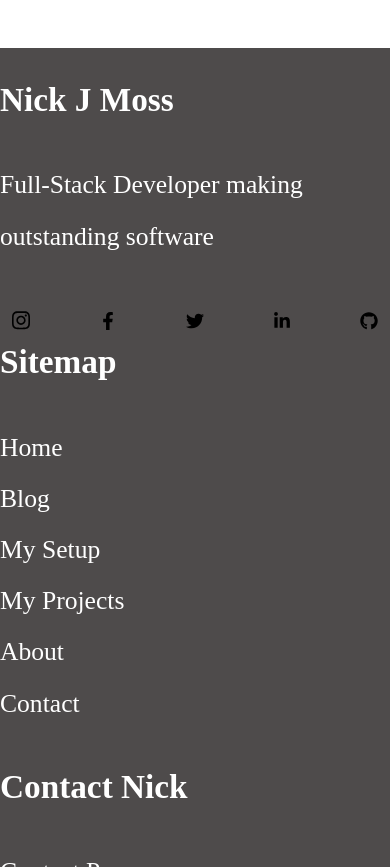
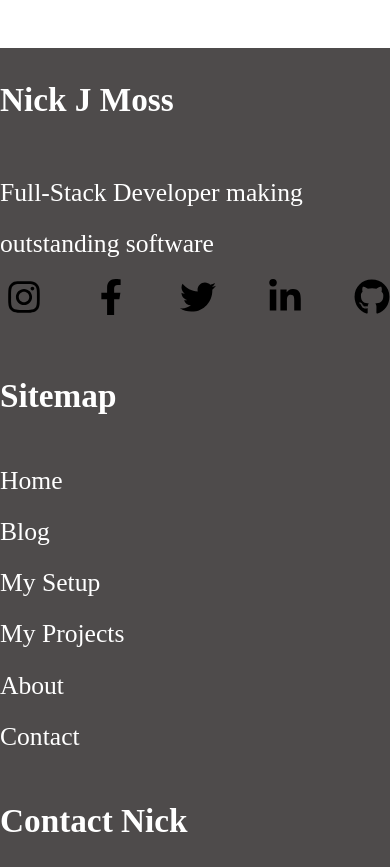
Before and after one commit to nickjmoss/my_blog, a website: page index.html in a window 390 px wide. Shown: the part 7897-8764 px from the top of the page. Drawn offline with Linux system fonts and the light colour scheme; a web font is replaced by a local one.

Commit message:
learned JS things

```diff
--- a/index.html
+++ b/index.html
@@ -174,7 +174,7 @@
                         <svg xmlns="http://www.w3.org/2000/svg"
                         viewBox="0 0 448 512"
                         width="18"
-                        heigh="18">
+                        height="18">
                             <radialGradient id="rg" r="150%" cx="30%" cy="107%">
                                 <stop stop-color="#fdf497" offset="0" />
                                 <stop stop-color="#fdf497" offset="0.05" />
--- a/script.js
+++ b/script.js
@@ -3,6 +3,8 @@ window.onload = function() {
     let button = document.getElementById("button");
     let close = document.getElementById("close");
     let body = document.querySelector("body");
+    let window = document.documentElement.clientWidth || document.body.clientWidth || window.innerWidth;
+    let targetWidth = 768;
 
     button.onclick = function() {
         modal.style.display = "block";
@@ -13,4 +15,12 @@ window.onload = function() {
         modal.style.display = "none";
         body.style.overflow = "auto";
     }
+
+    if (window <= targetWidth) {
+        let svgList = document.getElementsByTagName('svg');
+        for (let svg of svgList) {
+            svg.setAttribute('width', '36');
+            svg.setAttribute('height', '36');
+        }
+    }
 }
--- a/style.css
+++ b/style.css
@@ -382,13 +382,14 @@ opacity: 0.7;
     justify-content: center;
 }
 
+/* Laptop Styling */
 @media only screen and (max-width: 1024px) {
     .logo {
         padding-left: 30px;
     }
 }
 
-
+/* Tablet Styling */
 @media only screen and (max-width: 768px) {
     body{
         font-size: 1.6rem;
@@ -419,8 +420,20 @@ opacity: 0.7;
         display: flex;
         margin: 0 auto;
     }
+
+    .footer-menu {
+        margin: auto auto 2em auto;
+    }
+
+    .footer-menu > p {
+        margin: 0 auto;
+    }
+
+    .footer-menu > h3 {
+        margin-bottom: 1em;
+    }
 }
-
+/* Mobile Styling */
 /* @media only screen and (max-width: 900px) {
     body{
         font-size: 1.6rem;
```
